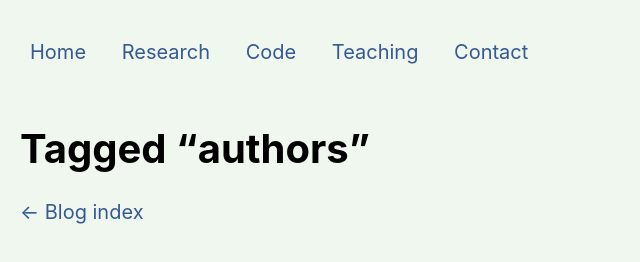
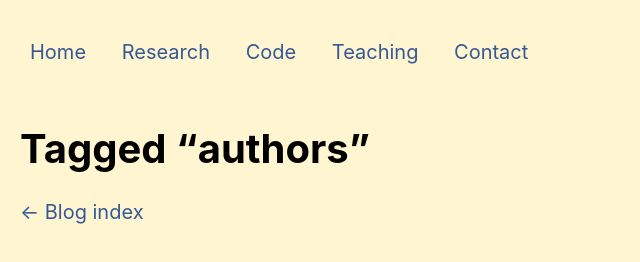
Before and after one commit to NoFishLikeIan/nofishlikeian.github.io, an Eleventy site: page tags.njk in a window 1280 px wide. Shown: the whole page, without its empty margins (0-640 px from the left). Built offline with nearby package versions, Linux system fonts and the light colour scheme; Eleventy itself is replaced by a stand-in of ours; files that its build step writes are made by us from their sources.

Commit message:
🎨 updated colors

```diff
--- a/_includes/assets/css/inline.css
+++ b/_includes/assets/css/inline.css
@@ -1,7 +1,7 @@
 :root {
 	--primary: #345995;
 	--secondary: #5D737E;
-	--background: #F0F7EE;
+	--background: #fff5d1;
 }
 
 *, *:before, *:after {
```
